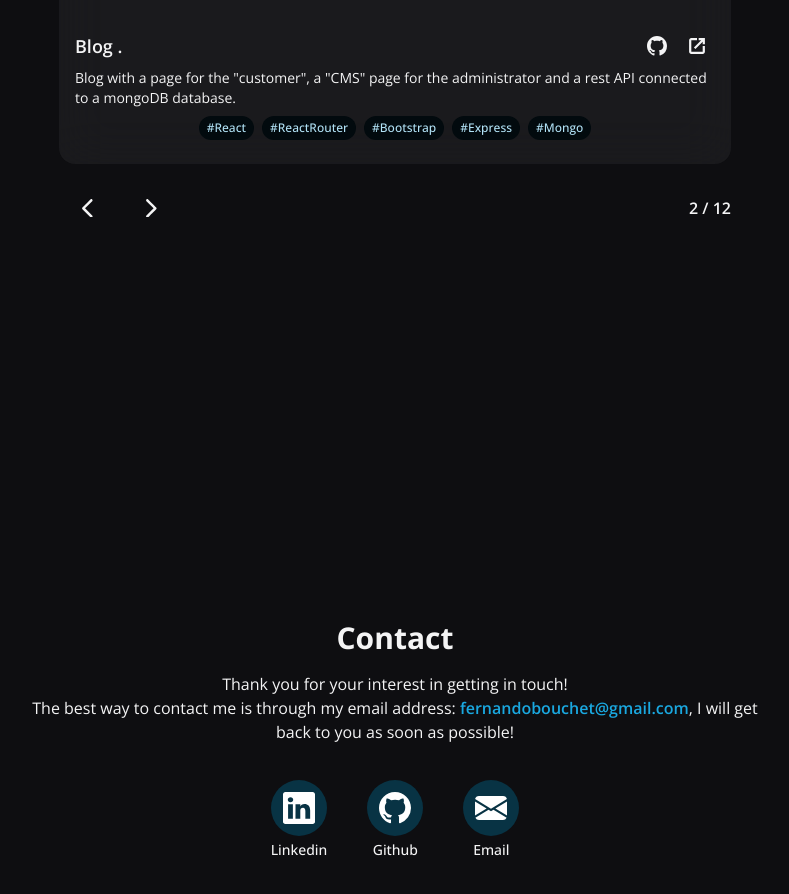
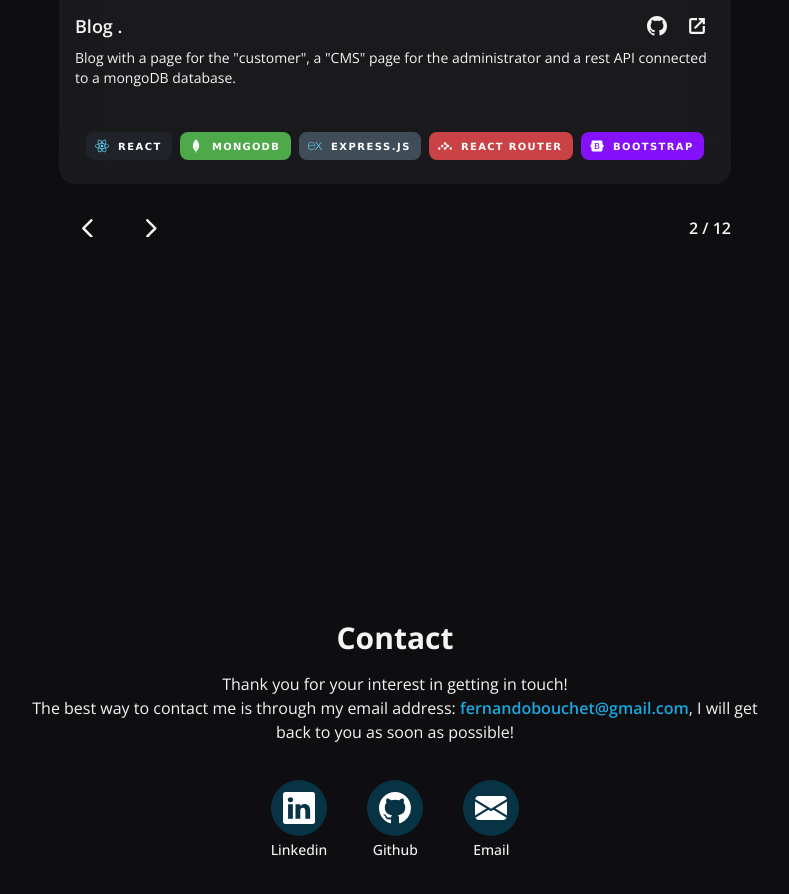
Before and after one commit to fernandobouchet/fernandobouchet.github.io, a Next.js app: page / in a window 1280 px wide. Shown: the part 1270-2164 px from the top of the page, without its empty margins (245-1034 px from the left). Built offline with nearby package versions, Linux system fonts and the light colour scheme.

Commit message:
feat: add 'techStackBadge' in 'CardProjects' instead of just the name of the technology used

```diff
--- a/components/ui/cardProject/cardProjectTechWrapper.tsx
+++ b/components/ui/cardProject/cardProjectTechWrapper.tsx
@@ -1,18 +1,48 @@
-import { Badge } from "../badge";
+import {
+  IconBadgeBootstrap,
+  IconBadgeChakra,
+  IconBadgeCss,
+  IconBadgeExpress,
+  IconBadgeFirebase,
+  IconBadgeMongodb,
+  IconBadgeNextJs,
+  IconBadgeReact,
+  IconBadgeReactQuery,
+  IconBadgeReactRouter,
+  IconBadgeStyledComponents,
+  IconBadgeTailwind,
+  IconBadgeTypescript,
+} from "@/components/icons/techStackBadgesIcons";
 
 interface Props {
   techstack: string[];
 }
 
+const badgeIcons = [
+  { id: 1, name: "React", icon: <IconBadgeReact /> },
+  { id: 2, name: "Typescript", icon: <IconBadgeTypescript /> },
+  { id: 3, name: "Mongo", icon: <IconBadgeMongodb /> },
+  { id: 4, name: "Express", icon: <IconBadgeExpress /> },
+  { id: 5, name: "Next", icon: <IconBadgeNextJs /> },
+  { id: 6, name: "ReactQuery", icon: <IconBadgeReactQuery /> },
+  { id: 7, name: "ReactRouter", icon: <IconBadgeReactRouter /> },
+  { id: 8, name: "Firebase", icon: <IconBadgeFirebase /> },
+  { id: 9, name: "Bootstrap", icon: <IconBadgeBootstrap /> },
+  { id: 10, name: "Css", icon: <IconBadgeCss /> },
+  { id: 11, name: "StyledComponents", icon: <IconBadgeStyledComponents /> },
+  { id: 12, name: "Chakra", icon: <IconBadgeChakra /> },
+  { id: 13, name: "Tailwind", icon: <IconBadgeTailwind /> },
+];
+
 const CardProjectTechWrapper = ({ techstack }: Props) => {
+  const cardIcons = badgeIcons.filter((item) => techstack.includes(item.name));
+
   return (
     <div className="flex flex-wrap py-2 mt-auto gap-2 justify-center">
-      {techstack.map((tech, index) => (
-        <Badge
-          key={index}
-          text={`#${tech}`}
-          className="md:!px-2 md:!py-1 md:text-xs"
-        />
+      {cardIcons.map((tech) => (
+        <span key={tech.id} className="[&_svg]:rounded-lg">
+          {tech.icon}
+        </span>
       ))}
     </div>
   );
```
